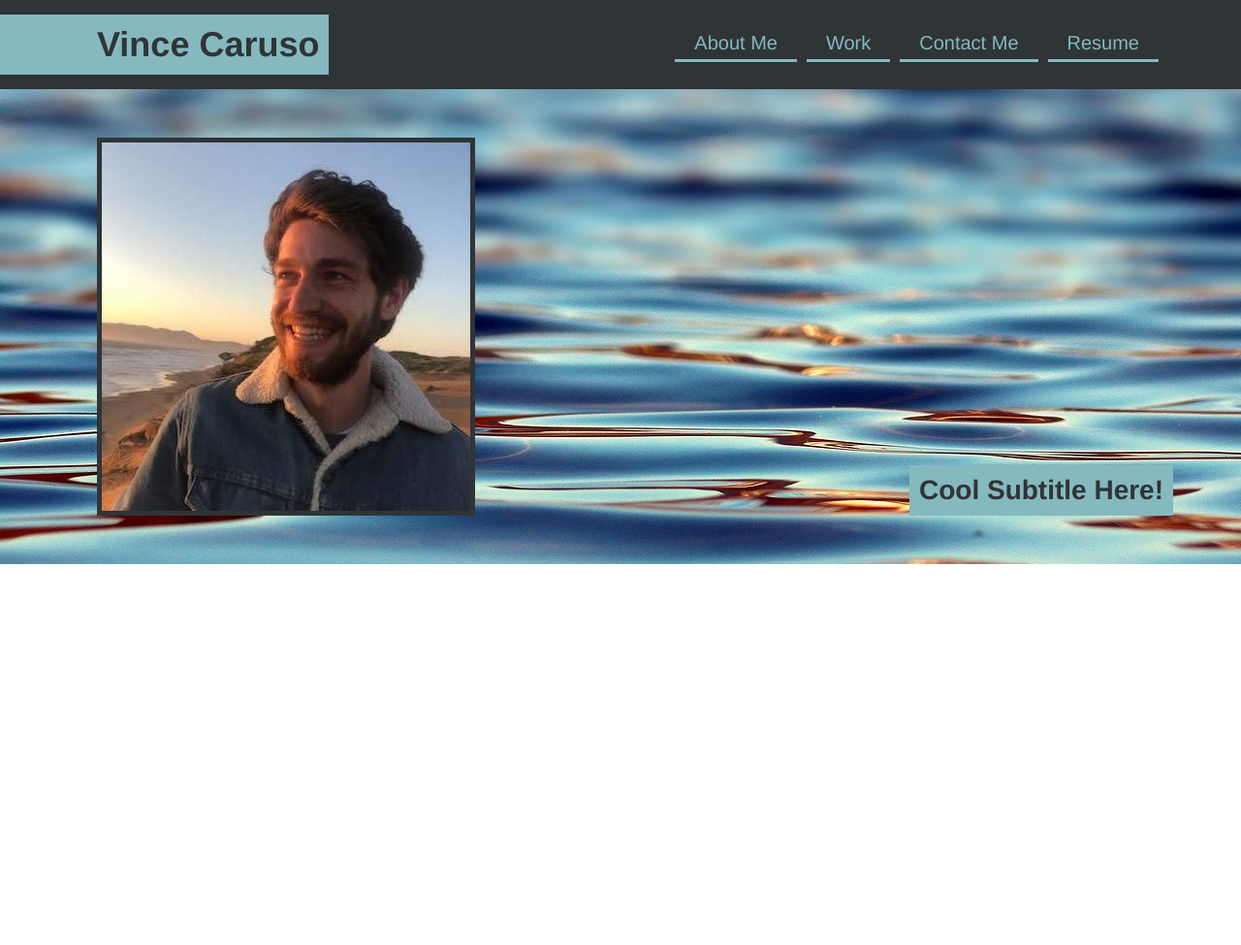
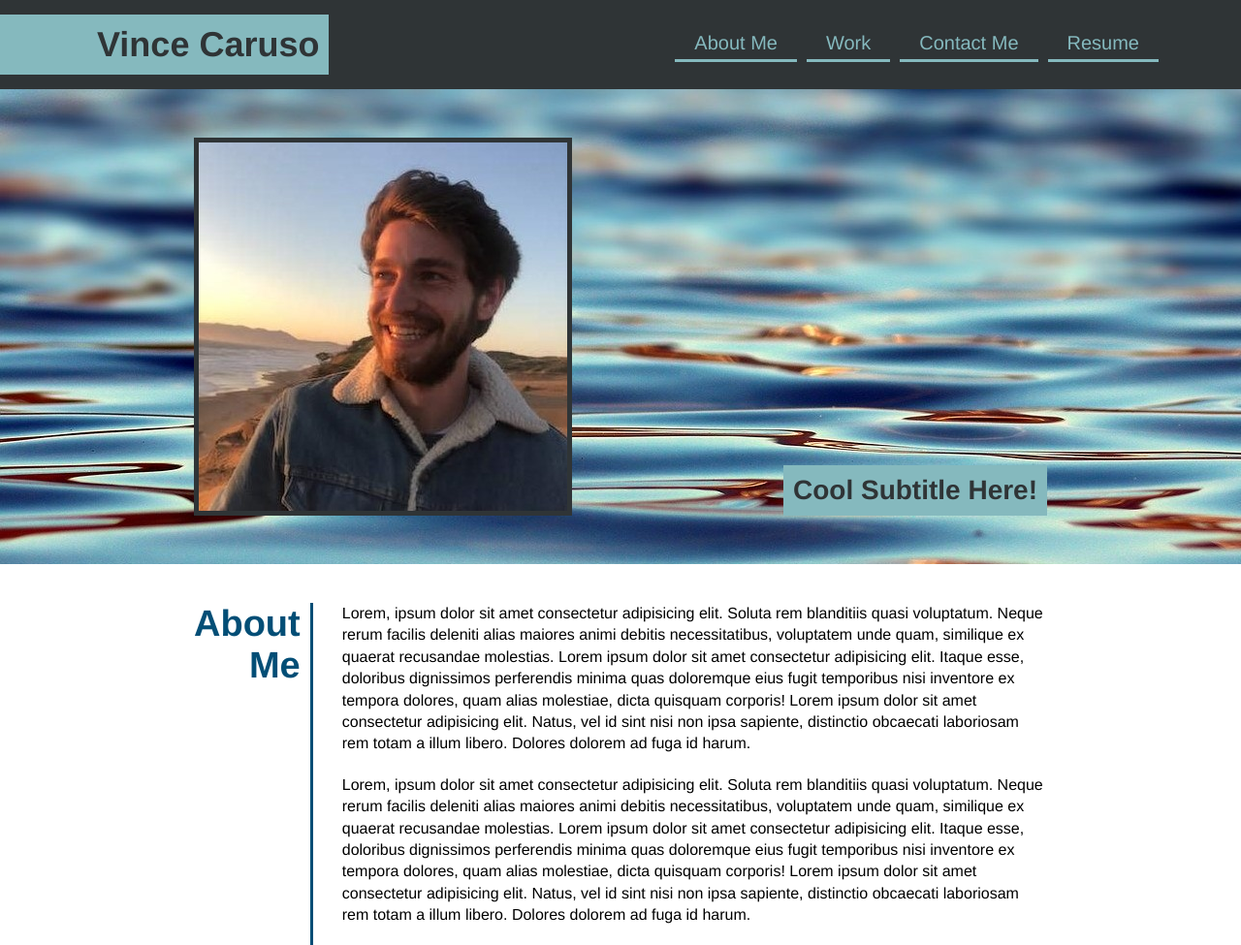
Before and after one commit to vcaruso0923/Vince-Caruso-Professional-Portfolio, a plain HTML site: page index.html in a window 1280 px wide. Shown: the whole page at 97% size. Before the commit the page ends 800 px from the top, so only its background shows below. Drawn offline with Linux system fonts and the light colour scheme.

Commit message:
About Me section - HTML and Style

```diff
--- a/assets/css/style.css
+++ b/assets/css/style.css
@@ -67,13 +67,35 @@ header nav ul li a {
 
 .hero img {
     border: 5px solid var(--tertiary-color);
-    margin: 50px 100px;
+    margin: 50px 200px;
 }
 
 .hero h2 {
     background-color: var(--secondary-color);
     color: var(--tertiary-color);
     padding: 10px;
-    margin: auto 70px 50px 0px;
+    margin: auto 200px 50px 0px;
     font-size: 28px;
 }
+
+.left-side-h2 {
+    color: var(--primary-color);
+    font-size: 38px;
+    text-align: end;
+    padding-right: 10px;
+}
+
+.main-content-div {
+    border-left: 3px solid var(--primary-color);
+    padding-left: 30px;
+}
+
+.about-me {
+    display: flex;
+    padding: 40px 200px 0px 200px;
+}
+
+.about-me p {
+    line-height: 1.4;
+    padding-bottom: 20px;
+}
--- a/index.html
+++ b/index.html
@@ -46,13 +46,24 @@
     </section>
 
     <!--About Me Section-->
-    <section>
-
+    <section id="about-me" class="about-me">
+        <h2 class="left-side-h2">About Me</h2>
+        <div class="main-content-div">
+            <p>
+                Lorem, ipsum dolor sit amet consectetur adipisicing elit. Soluta rem blanditiis quasi voluptatum. Neque rerum facilis deleniti alias maiores animi debitis necessitatibus, voluptatem unde quam, similique ex quaerat recusandae molestias.
+                Lorem ipsum dolor sit amet consectetur adipisicing elit. Itaque esse, doloribus dignissimos perferendis minima quas doloremque eius fugit temporibus nisi inventore ex tempora dolores, quam alias molestiae, dicta quisquam corporis!
+                Lorem ipsum dolor sit amet consectetur adipisicing elit. Natus, vel id sint nisi non ipsa sapiente, distinctio obcaecati laboriosam rem totam a illum libero. Dolores dolorem ad fuga id harum.
+            </p>
+            <p>
+                Lorem, ipsum dolor sit amet consectetur adipisicing elit. Soluta rem blanditiis quasi voluptatum. Neque rerum facilis deleniti alias maiores animi debitis necessitatibus, voluptatem unde quam, similique ex quaerat recusandae molestias.
+                Lorem ipsum dolor sit amet consectetur adipisicing elit. Itaque esse, doloribus dignissimos perferendis minima quas doloremque eius fugit temporibus nisi inventore ex tempora dolores, quam alias molestiae, dicta quisquam corporis!
+                Lorem ipsum dolor sit amet consectetur adipisicing elit. Natus, vel id sint nisi non ipsa sapiente, distinctio obcaecati laboriosam rem totam a illum libero. Dolores dolorem ad fuga id harum.
+            </p>
+        </div>
     </section>
 
     <!--Work Section-->
     <section>
-
     </section>
 
     <!--Contact Me Section-->
```
